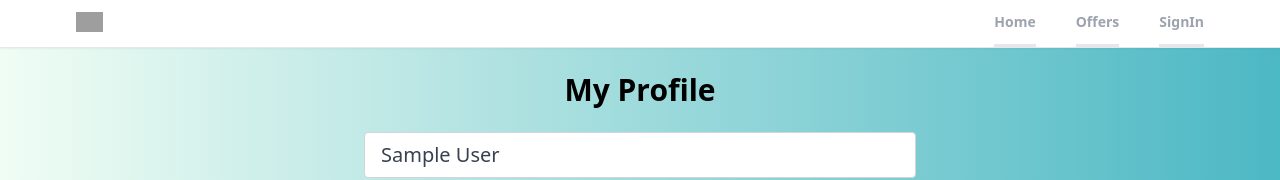
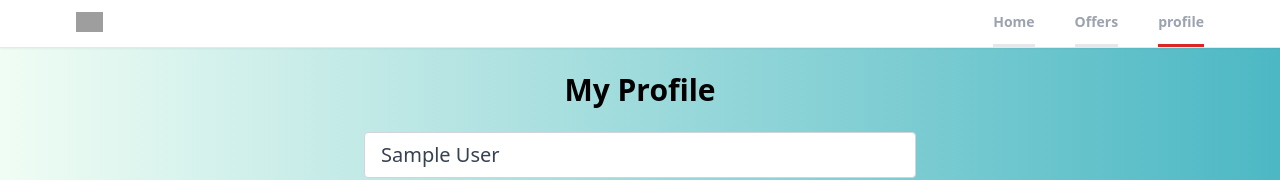
Before and after one commit to xsanket/99acress, a React (Create React App) app: page /profile in a window 1280 px wide. Shown: the top 180 px of the page. Built offline with nearby package versions, Linux system fonts and the light colour scheme; no server answers; sample sign-in values are in the browser's storage; grey boxes are pictures that could not be loaded.

Commit message:
"changed signIn/profile in the header"

```diff
--- a/src/components/Header.jsx
+++ b/src/components/Header.jsx
@@ -1,5 +1,8 @@
 import React from 'react'
+import { useState } from 'react';
 import { useLocation, useNavigate } from 'react-router-dom'
+import { getAuth, onAuthStateChanged } from 'firebase/auth'
+import { useEffect } from 'react';
 
 export default function Header() {
     const navigate = useNavigate();
@@ -11,6 +14,20 @@
         }
     }
 
+    // sign in/profile hook
+    const [pageState, setPageState] = useState("sign in");
+    const auth = getAuth();
+
+    useEffect(()=>{
+        onAuthStateChanged(auth, (user)=>{
+            if(user){
+                setPageState("profile");
+            }
+            else{
+                setPageState("sign in")
+            }
+        }, [auth]);
+    })
 
 
     return (
@@ -18,7 +35,7 @@
             <header className='flex justify-between px-3 max-w-6xl mx-auto'>
                 <div className='py-3'>
                     <img src='https://static.rdc.moveaws.com/images/logos/rdc-logo-default.svg' alt='logo'
-                        className='h-5 cursor-pointer ' onClick={()=>{
+                        className='h-5 cursor-pointer ' onClick={() => {
                             navigate("/")
                         }} />
                 </div>
@@ -27,13 +44,19 @@
                     <ul className='flex cursor-pointer space-x-10'>
                         <li className={`py-3 text-sm font-semibold
                              text-gray-400 border-b-[3px]
-                             ${pathMatchRoute("/") && "text-black border-b-red-600"}`} onClick={()=>{ navigate("/")}}>Home</li>
+                             ${pathMatchRoute("/") && "text-black border-b-red-600"}`} onClick={() => { navigate("/") }}>Home</li>
                         <li className={`py-3 text-sm font-semibold
                              text-gray-400 border-b-[3px]
-                             ${pathMatchRoute("/offers") && "text-black border-b-red-600"}`} onClick={()=>{navigate("/offers")}} >Offers</li>
+                             ${pathMatchRoute("/offers") && "text-black border-b-red-600"}`} onClick={() => { navigate("/offers") }} >Offers</li>
                         <li className={`py-3 text-sm font-semibold
                              text-gray-400 border-b-[3px]
-                             ${pathMatchRoute("/sign-in") && "text-black border-b-red-600"}`} onClick={()=>{navigate("/sign-in")}}>SignIn</li>
+                             ${(pathMatchRoute("/sign-in") || pathMatchRoute("/profile")) &&
+                            "text-black border-b-red-600"}`}
+                            onClick={() => navigate("/profile")}
+                        >
+                            {pageState}
+
+                        </li>
                     </ul>
                 </div>
 
--- a/src/pages/Profile.jsx
+++ b/src/pages/Profile.jsx
@@ -45,14 +45,14 @@
         await updateProfile(auth.currentUser, {
           displayName: name,
         });
-
+        toast.success(`${name}? thats great`);
         // Update into database
         const docRef = doc(db, "users", auth.currentUser.uid);
         await updateDoc(docRef, {
           name,
         });
 
-        toast.success(`${name} huh!!!!`);
+
       }
     } catch (error) {
       //console.error( error);
```
